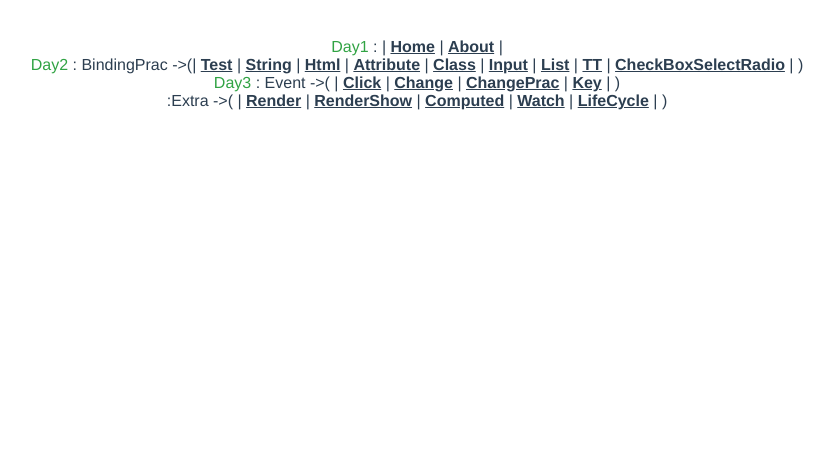
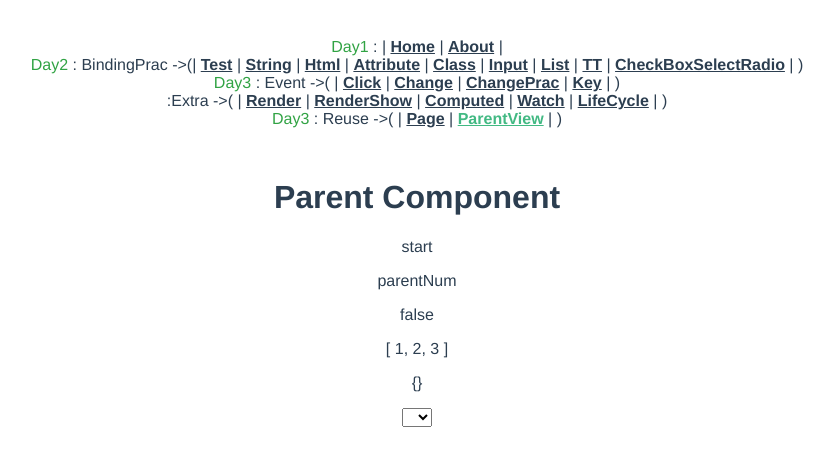
Before and after one commit to BigFlat98/Academy-Vue-Project, a Vue app: page /parentview in a window 1280 px wide. Shown: the top 466 px of the page, without its empty margins (223-1057 px from the left). Built offline with nearby package versions, Linux system fonts and the light colour scheme.

Commit message:
learn how to use props, call child component data from parent component

```diff
--- a/src/App.vue
+++ b/src/App.vue
@@ -25,6 +25,10 @@
         <router-link to="/computed">Computed</router-link> |
         <router-link to="/watch">Watch</router-link> |
         <router-link to="/lifecycle">LifeCycle</router-link> |
+    )<br />
+    <span>Day3</span> : Reuse ->(
+      | <router-link to="/pagetitle">Page</router-link> |
+        <router-link to="/parentview">ParentView</router-link> |
     )
   </nav>
   <router-view/> <!--여기는 라우터를 통해 호출되는 컴포넌트를 띄우겠다는 코드. 이게 라우터를 호출하거나 하는건아님. 라우터 호출을 main.js에서 -->
--- /dev/null
+++ b/src/components/flagment/ChildComponent.vue
@@ -0,0 +1,73 @@
+<template>
+<div>
+    <p>{{str}}</p>
+    <p>{{num}}</p>
+    <p>{{bool}}</p>
+    <p>{{arr}}</p>
+    <p>{{obj}}</p>
+    <select name="" id="" @change="callParent()" v-model="selectedNum">
+        <option :value="n" v-for="n in arr" :key="n">{{ n }}</option>
+    </select>
+</div>
+</template>
+
+
+<script>
+export default{
+    name:'',
+    props:{
+        str:{
+            type:String,
+            default : "",
+        },
+        num:{
+            type:Number,
+            default : 0,
+        },
+        bool:{
+            type:Boolean,
+            default : true,
+        },
+        arr :{ // **배열과 object는 function으로 기본값을 지정해야 함.**
+                //이유는 배열과 오브젝트는 여러 데이터가 나열돼있는 형태이고 이를 전달할 수가 없음. 때문에 함수 형태로 전달하는것임.
+            type:Array,
+            default : function(){
+                return []
+            },
+        },
+        obj:{
+            type:Object,
+            default : function(){
+                return {}
+            },
+        },
+
+    },
+    components:{},
+    data(){
+        return{
+            selectedNum:0,
+
+        };
+    },
+    setup(){},
+    created(){},
+    mounted(){},
+    unmounted(){},
+    methods:{
+        callParent(){
+            this.$emit('change-num',this.selectedNum); //callParent()가 호출되면 this.$emit은 상위 컴포넌트에 파라미터로 들어있는 값을 전달만 함.
+                                                       //parentView에는 태그 안에 @change-num 이라고 사용자 정의 이벤트가 있고, 자식에서 이렇게 전달하기만 하면
+                                                       //부모에서는 이벤트가 발생하는 것으로 인지함.
+
+                                                       //emit은 파라미터의 순서대로 데이터 전달.
+                                                       //만약 부모의 커스텀 이벤트에서 이벤트를 발생했을 때(커스텀 이벤트 명과 동일한 문자열을 전달 받았을 때) 호출되는 함수의 파라미터가 2개라고 가정하면.
+                                                       //여기서 전달할 때 이벤트 명 다음으로 전달해야하는 파라미터는 2개 이상이어야함. 안그럼 오류 발생(함수에 필요한 파라미터 수만큼 데이터가 안들어오니까)
+
+
+        },
+    },
+    computed:{},
+    watch:{}
+}
+</script>
--- /dev/null
+++ b/src/components/flagment/PageTitle.vue
@@ -0,0 +1,34 @@
+<template>
+<div>
+    <h1>{{ title }}</h1>
+    <h2>{{ number }}</h2>
+</div>
+</template>
+
+
+<script>
+export default{
+    name:'',
+    components:{},
+    props:{
+        title:{ // props 로 사용하는 변수를 정의해주는 보편적인 방법
+            type:String, //자료형
+            default: "page don't have title", //값을 안 넣었을 때 기본 값
+            required: true, //true 일 때 type에서 정해놓은 자료형만으로 초기화 할 수 있도록 하는 코드
+        },
+        number: Number,
+    },
+    data(){
+        return{
+
+        };
+    },
+    setup(){},
+    created(){},
+    mounted(){},
+    unmounted(){},
+    methods:{},
+    computed:{},
+    watch:{}
+}
+</script>
--- a/src/router/index.js
+++ b/src/router/index.js
@@ -111,6 +111,16 @@ const routes = [ //이 라우터는 장고에서 urls랑 같은 기능을 함.
     name: 'lifecycle',
     component: () => import(/* webpackChunkName: "Extra" , webpackPrefetch:true*/ '../views/Extra/LifeCycleView.vue')
   },
+  {
+    path: '/pagetitle',
+    name: 'pagetitle',
+    component: () => import(/* webpackChunkName: "Components" , webpackPrefetch:true*/ '../views/reuse/PageView.vue')
+  },
+  {
+    path: '/parentview',
+    name: 'parentview',
+    component: () => import(/* webpackChunkName: "Components" , webpackPrefetch:true*/ '../views/reuse/ParentView.vue')
+  },
 
 ]
 
--- a/src/views/AboutView.vue
+++ b/src/views/AboutView.vue
@@ -1,5 +1,21 @@
 <template>
   <div class="about">
     <h1>This is an about page</h1>
+    <HelloWorld msg="아.." />
   </div>
 </template>
+
+<script>
+// @ is an alias to /src
+import HelloWorld from '@/components/HelloWorld.vue'
+//여기서 import는 from에 나오는 파일 경로를 HellowWorld로 사용하겠다 라고 생각하면 됨. 약간 as랑 비슷한 느낌.
+
+export default {//'@/components/HelloWorld.vue' 여기로 전달하는게 아닌 이 파일에 있는 템플릿에 Helloworld 컴포넌트를 보내줌.
+  name: 'HomeView',
+  components: {
+    HelloWorld
+  }
+}
+
+//즉 js파트에서 컴포넌트를 가져와서 이 파일 템플릿에 보내주는 전체적으로 컴포넌트를 가져오는 작업을 하는 과정임.
+</script>
--- /dev/null
+++ b/src/views/reuse/PageView.vue
@@ -0,0 +1,36 @@
+<template>
+<div>
+    <h1>PageView</h1>
+    <br />
+    <br />
+    <PageTitle title="first component" number=10 /> <!-- main.js에 이미 정의해 놨기 때문에 따로 import없이 사용 가능 -->
+</div>
+</template>
+
+
+<script>
+
+export default{
+    name:'',
+    components:{}, //
+    data(){
+        return{
+
+        };
+    },
+    setup(){},
+    created(){},
+    mounted(){},
+    unmounted(){},
+    methods:{},
+    computed:{},
+    watch:{}
+}
+</script>
+
+
+<style scoped>
+ h1{
+    color: rgb(253, 79, 31);
+ }
+</style>
--- /dev/null
+++ b/src/views/reuse/ParentView.vue
@@ -0,0 +1,41 @@
+<template>
+<div>
+    <h1>Parent Component</h1>
+    <div>
+        <ChildComponent str="start" num=parentNum :bool=false  :arr=[1,2,3] :obj={} @change-num="getData" />
+        <!-- props변수를 사용하는 경우 속성 바인딩을 안하면 그냥 대입연산자에 문자열이 들어오는 것으로 인식함. 즉 num은 parentNum이라는 문자열이 들어감
+            @뒤에 원하는 이벤트 명을 적어주면 커스텀 이벤트가 자동으로 선언이 됨. 자식에서 emit함수의 파라미터에 이벤트 명과 같은 문자열을 전달해 주면 이벤트 발생-->
+    </div>
+</div>
+</template>
+
+
+<script>
+
+export default{
+    name:'',
+    props:{
+
+    },
+
+    data(){
+        return{
+            parentNum:10,
+        };
+    },
+    setup(){},
+    created(){},
+    mounted(){},
+    unmounted(){},
+    methods:{
+        getData(data){//change-num 도 이벤트임 @click ="함수명" 이라 썼을 때 정의된 함수에 파라미터로 (event)라 써서 발생된 이벤트의 값을 파라미터로 받아올 수 있었음.
+                      //여기도 동일하게 작동함. 정의 이벤트가 발생했을 때 자식에서 emit에 있는 이벤트 명 외의 다른 전달받는 데이터를 여기에 있는 파라미터에 받아옴.
+                      //
+            console.log("detData function has been called");
+            console.log(data);
+        },
+    },
+    computed:{},
+    watch:{}
+}
+</script>
```
Also changed, not shown: src/main.js (+9 -1 lines), src/views/test/asdf.vue (added).
